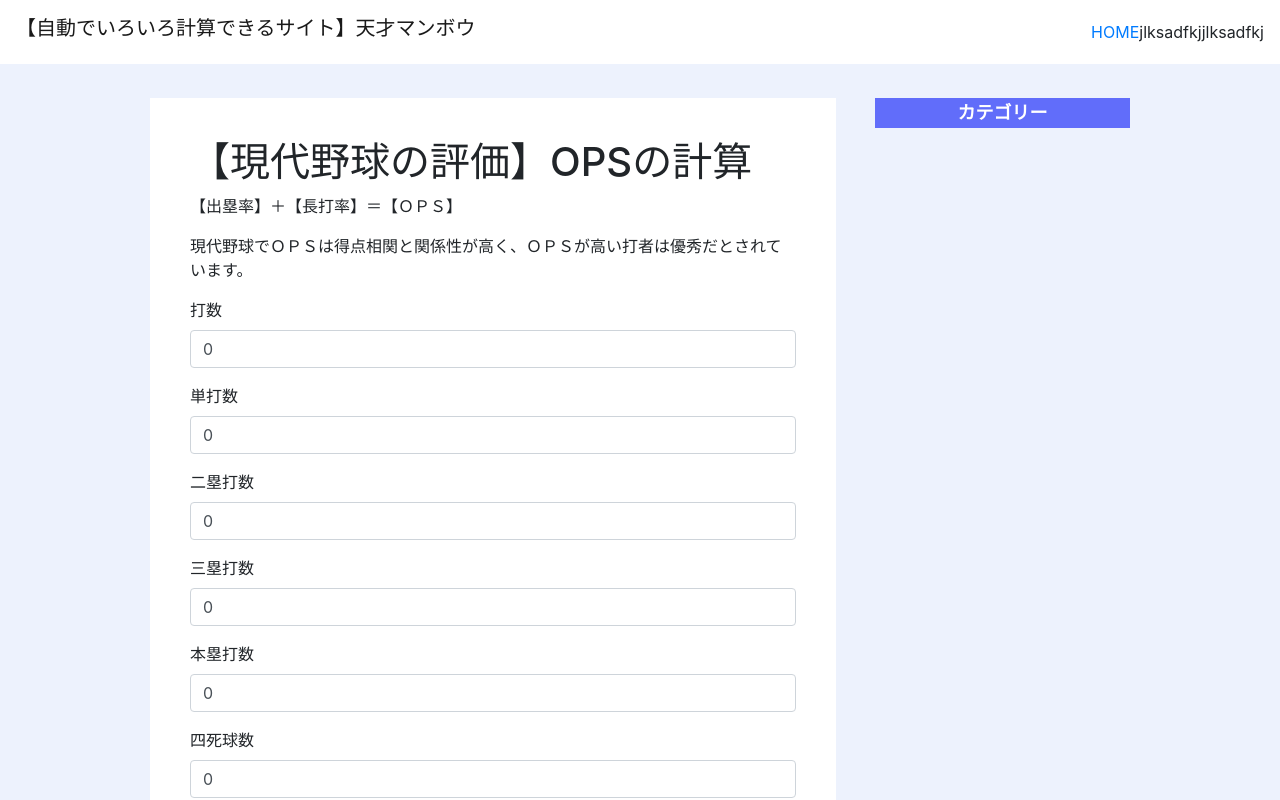
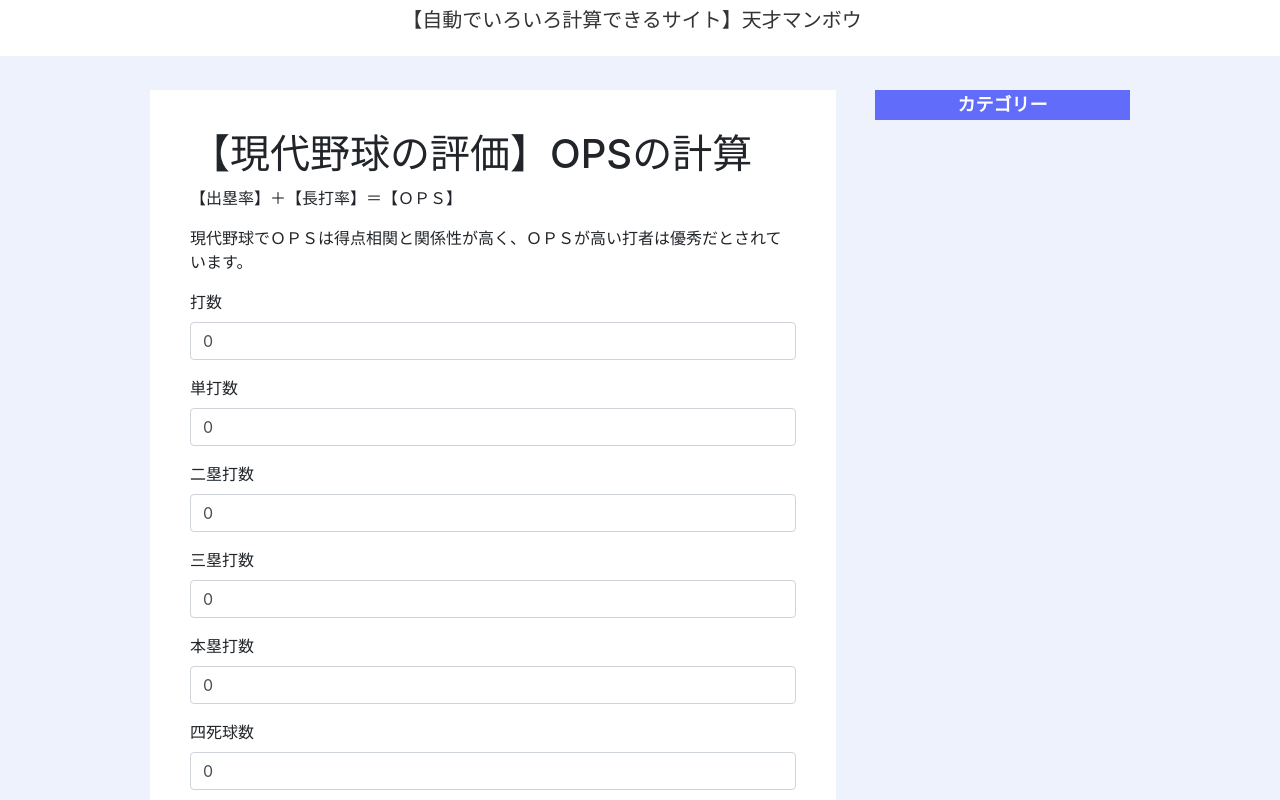
Before and after one commit to rk5155/calragu, a Vue app: page /ops in a window 1280 px wide. Shown: the top 800 px of the page. Built offline with nearby package versions, Linux system fonts and the light colour scheme.

Commit message:
path を取得できるように修正

```diff
--- a/src/components/Header.vue
+++ b/src/components/Header.vue
@@ -1,18 +1,24 @@
 <template>
     <header id="header">
-      <nav class="navbar navbar-expand-sm navbar-light">
-        <h1 class="navbar-brand u-font__bold" to="/" exact>【自動でいろいろ計算できるサイト】天才マンボウ</h1>
-        <button class="navbar-toggler" type="button" data-toggle="collapse" data-target="#navbarNav4" aria-controls="navbarNav4" aria-expanded="false" aria-label="Toggle navigation">
-          <span class="navbar-toggler-icon"></span>
-        </button>
-        <div class="collapse navbar-collapse justify-content-end" id="navbarNav4">
-            <ul class="navbar-nav">
-                <li><router-link to="/">HOME</router-link></li>
-                <li>jlksadfkj</li>
-                <li>jlksadfkj</li>
-            </ul>
-        </div>
-      </nav>
-
+      <div class="header-wrapper">
+        <router-link  v-if="path == '/'" to="/"><h1 class="navbar-brand u-font__bold" to="/" exact>【自動でいろいろ計算できるサイト】天才マンボウ</h1></router-link>
+        <router-link v-else to="/"><p class="navbar-brand u-font__bold" to="/" exact>【自動でいろいろ計算できるサイト】天才マンボウ</p></router-link>
+      </div>
     </header>
 </template>
+
+<script>
+import getTitle from '@/getTitle'
+export default {
+  mixins: [ getTitle ],
+}
+</script>
+
+<style lang="scss" scoped>
+.header-wrapper {
+  text-align: center;
+  a {
+    color: #333;
+  }
+}
+</style>>
--- a/src/getTitle.js
+++ b/src/getTitle.js
@@ -2,11 +2,13 @@ export default {
     data () {
         return {
             title: '',
+            path: ''
         }
     },
     methods: {
         setMeta(route){
             this.title = route.meta.title
+            this.path = route.path
         }
     },
     mounted() {
```
